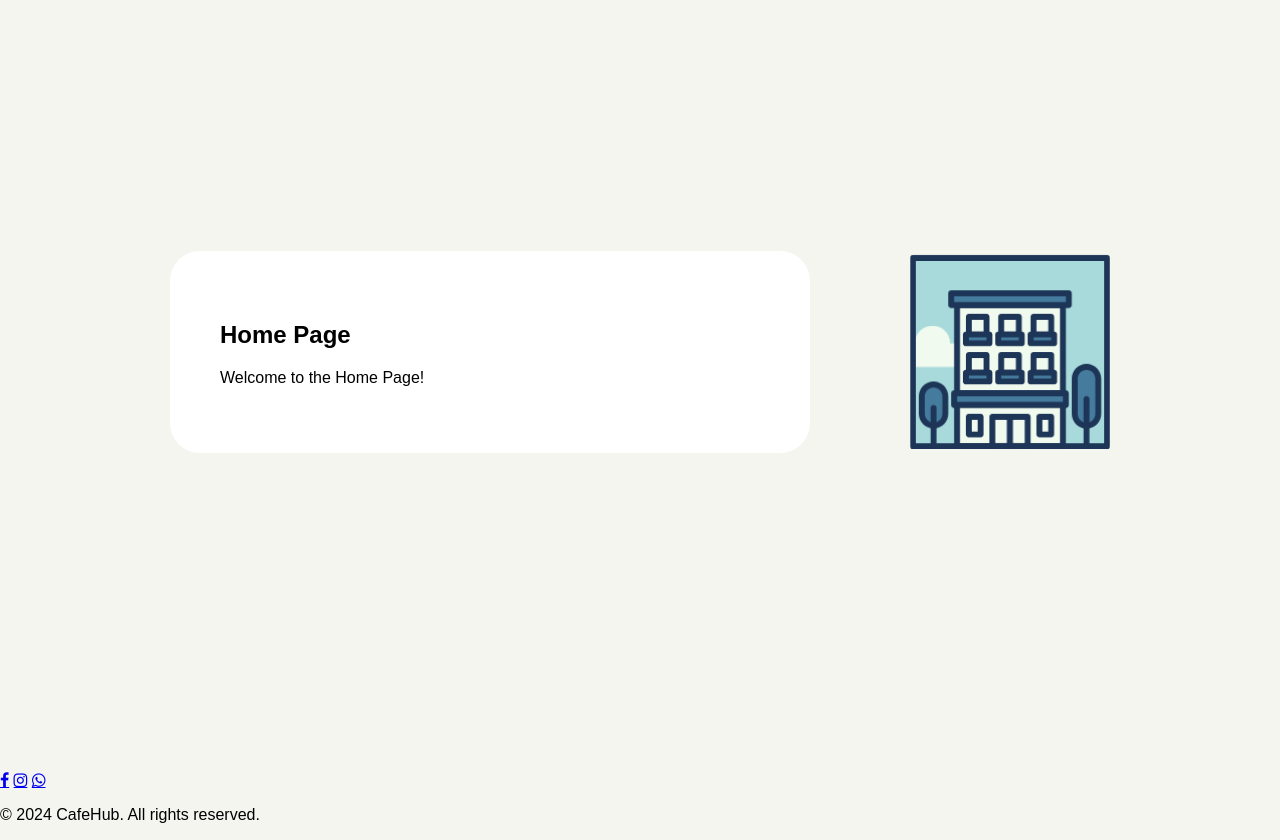
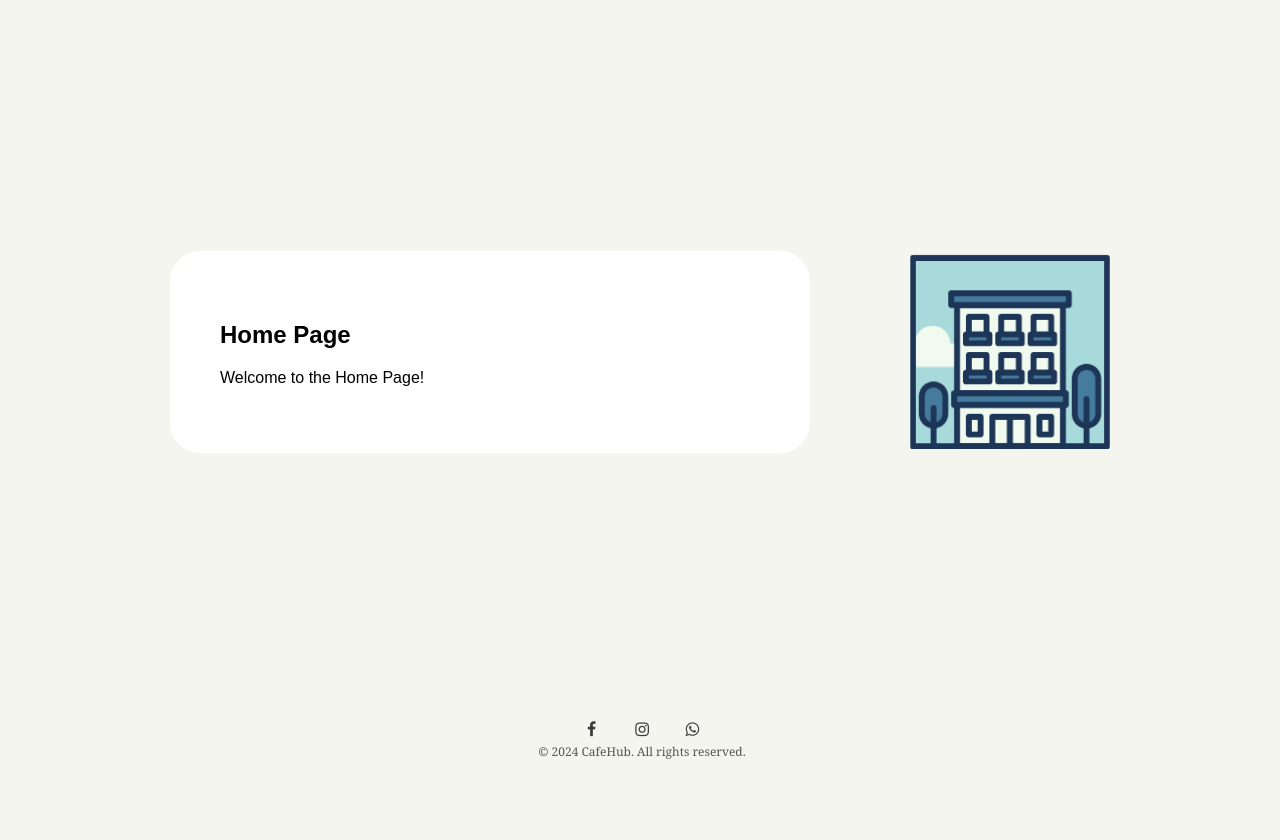
Before and after one commit to Kirito0051/Animated-Navigation-Bar, a plain HTML site: page index.html in a window 1280 px wide. Shown: the part 68-908 px from the top of the page. After the commit the page ends 840 px from the top, so only its background shows below. Drawn offline with nearby package versions, Linux system fonts and the light colour scheme; some packages are replaced by stand-ins of ours; a web font is replaced by a local one.

Commit message:
Update index.css

```diff
--- a/index.css
+++ b/index.css
@@ -149,3 +149,42 @@ body {
   border-radius: 30px;
   padding: 50px;
 }
+
+.footer {
+  padding: 2px;
+  width: 100%;
+  position: absolute;
+  bottom: 0;
+  background: #f5f5f0;;
+  color: #7b85c6;
+  text-align: center;
+}
+
+.footer .fa {
+  padding: 8px;
+  font-size: 16px;
+  width: 30px;
+  text-align: center;
+  text-decoration: none;
+}
+
+.fa-facebook {
+  color: #3b3b3b;
+}
+
+.fa-instagram {
+  color: #3b3b3b;
+}
+
+.fa-whatsapp {
+  color: #3b3b3b;
+}
+
+.footer p {
+  font-family: 'Georgia', serif;
+  font-size: 12px;
+  font-weight: 40;
+  color: #555;
+  margin-top: 1px;
+  line-height: 1;
+}
```
